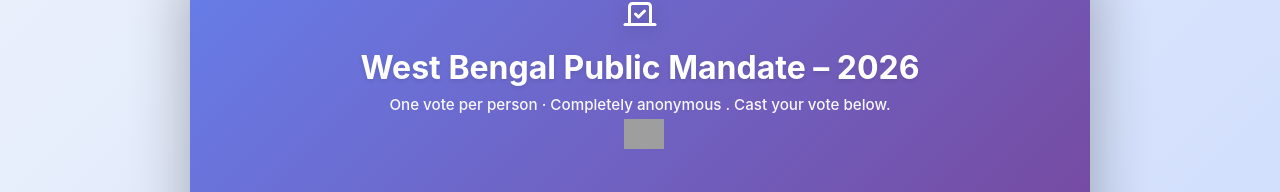
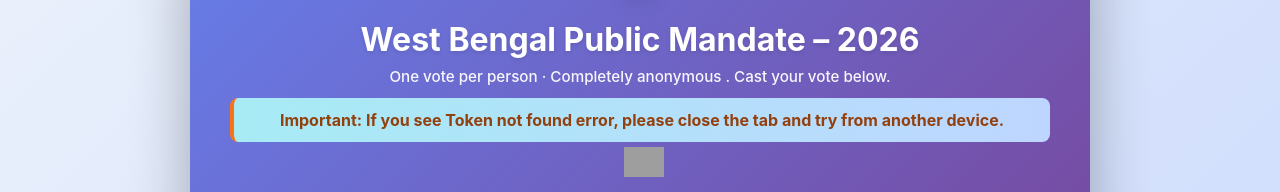
Before and after one commit to biltu926/wb-voting-app, a React (Create React App) app: page / in a window 1280 px wide. Shown: the part 229-421 px from the top of the page. Built offline with nearby package versions, Linux system fonts and the light colour scheme; no server answers; grey boxes are pictures that could not be loaded.

Commit message:
fix: Important note on error

```diff
--- a/src/App.css
+++ b/src/App.css
@@ -339,6 +339,19 @@ html, body, #root {
   border-top: 2px solid #e2e8f0;
 }
 
+/* ===== Important ==== */
+
+.important-note {
+  background: linear-gradient(90deg, #a7ebf5, #bed6ff);
+  border-left: 4px solid #f97316;
+  padding: 12px 16px;
+  border-radius: 8px;
+  margin-top: 12px;
+  font-weight: 700;
+  color: #92400e;
+  text-align: center;
+}
+
 /* ===== RESPONSIVE DESIGN ===== */
 
 /* Mobile (small) */
--- a/src/App.js
+++ b/src/App.js
@@ -139,6 +139,9 @@ export default function VotingApp() {
            <Vote size={36} />
            <h1>West Bengal Public Mandate – 2026</h1>
            <p>One vote per person · Completely anonymous . Cast your vote below.</p>
+           <div className="important-note" role="note" aria-live="polite">
+            <strong>Important:</strong> If you see Token not found error, please close the tab and try from another device.
+          </div>
            <img src={ArrowDown} alt="" aria-hidden="true" className="down-icon" />
             <span className="sr-only">down arrow</span>
          </div>
```
